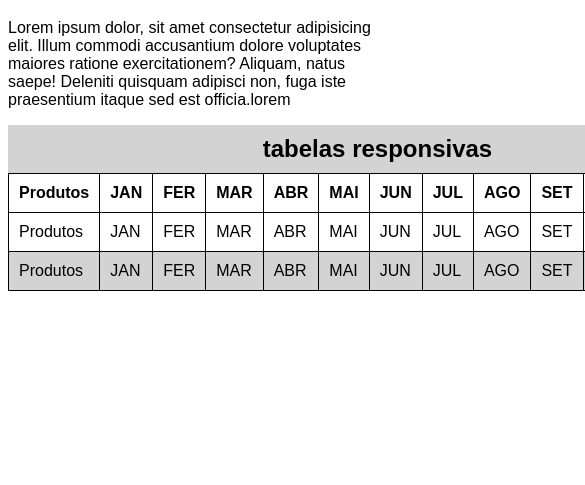
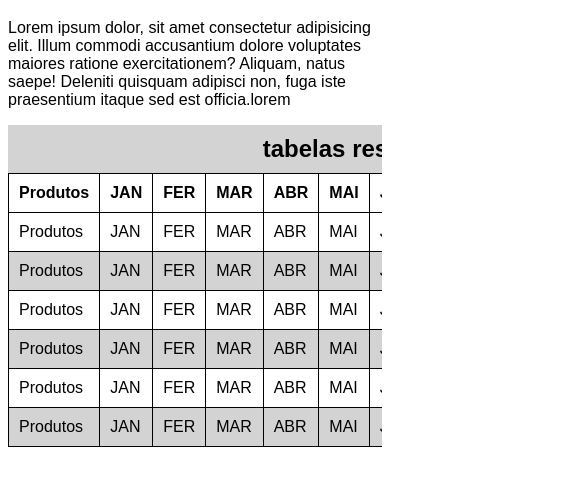
Before and after one commit to Dogdob/html-css, a plain HTML site: page ex023/tabela009.html in a window 390 px wide. Shown: the part 61-546 px from the top of the page, 585 px wide, since content can reach past the window. Drawn offline with Linux system fonts and the light colour scheme.

Commit message:
tabela responsiva

```diff
--- a/ex023/tabela009.html
+++ b/ex023/tabela009.html
@@ -32,11 +32,15 @@
             padding: 10px;
             background-color: lightgray;
         }
+        div#container{
+            overflow-x: auto;
+        }
         </style>
 </head>
 <body>
     <h1>tabelas responsivas</h1>
     <p>Lorem ipsum dolor, sit amet consectetur adipisicing elit. Illum commodi accusantium dolore voluptates maiores ratione exercitationem? Aliquam, natus saepe! Deleniti quisquam adipisci non, fuga iste praesentium itaque sed est officia.lorem</p>
+    <div id="container">
         <table>
             <caption>tabelas responsivas</caption>
             <thead>
@@ -87,8 +91,69 @@
                         <td>NOV</td>
                         <td>DEZ</td>
                 </tr>
+                <tr>
+                    <td>Produtos</td>
+                        <td>JAN</td>
+                        <td>FER</td>
+                        <td>MAR</td>
+                        <td>ABR</td>
+                        <td>MAI</td>
+                        <td>JUN</td>
+                        <td>JUL</td>
+                        <td>AGO</td>
+                        <td>SET</td>
+                        <td>OUT</td>
+                        <td>NOV</td>
+                        <td>DEZ</td>
+                </tr>
+                <tr>
+                    <td>Produtos</td>
+                        <td>JAN</td>
+                        <td>FER</td>
+                        <td>MAR</td>
+                        <td>ABR</td>
+                        <td>MAI</td>
+                        <td>JUN</td>
+                        <td>JUL</td>
+                        <td>AGO</td>
+                        <td>SET</td>
+                        <td>OUT</td>
+                        <td>NOV</td>
+                        <td>DEZ</td>
+                </tr>
+                <tr>
+                    <td>Produtos</td>
+                        <td>JAN</td>
+                        <td>FER</td>
+                        <td>MAR</td>
+                        <td>ABR</td>
+                        <td>MAI</td>
+                        <td>JUN</td>
+                        <td>JUL</td>
+                        <td>AGO</td>
+                        <td>SET</td>
+                        <td>OUT</td>
+                        <td>NOV</td>
+                        <td>DEZ</td>
+                </tr>
+                <tr>
+                    <td>Produtos</td>
+                        <td>JAN</td>
+                        <td>FER</td>
+                        <td>MAR</td>
+                        <td>ABR</td>
+                        <td>MAI</td>
+                        <td>JUN</td>
+                        <td>JUL</td>
+                        <td>AGO</td>
+                        <td>SET</td>
+                        <td>OUT</td>
+                        <td>NOV</td>
+                        <td>DEZ</td>
+                </tr>
 
             </tbody>
         </table>
+    </div>
 </body>
 </html>
```
Lines whose indentation alone changed are shown as unchanged.
